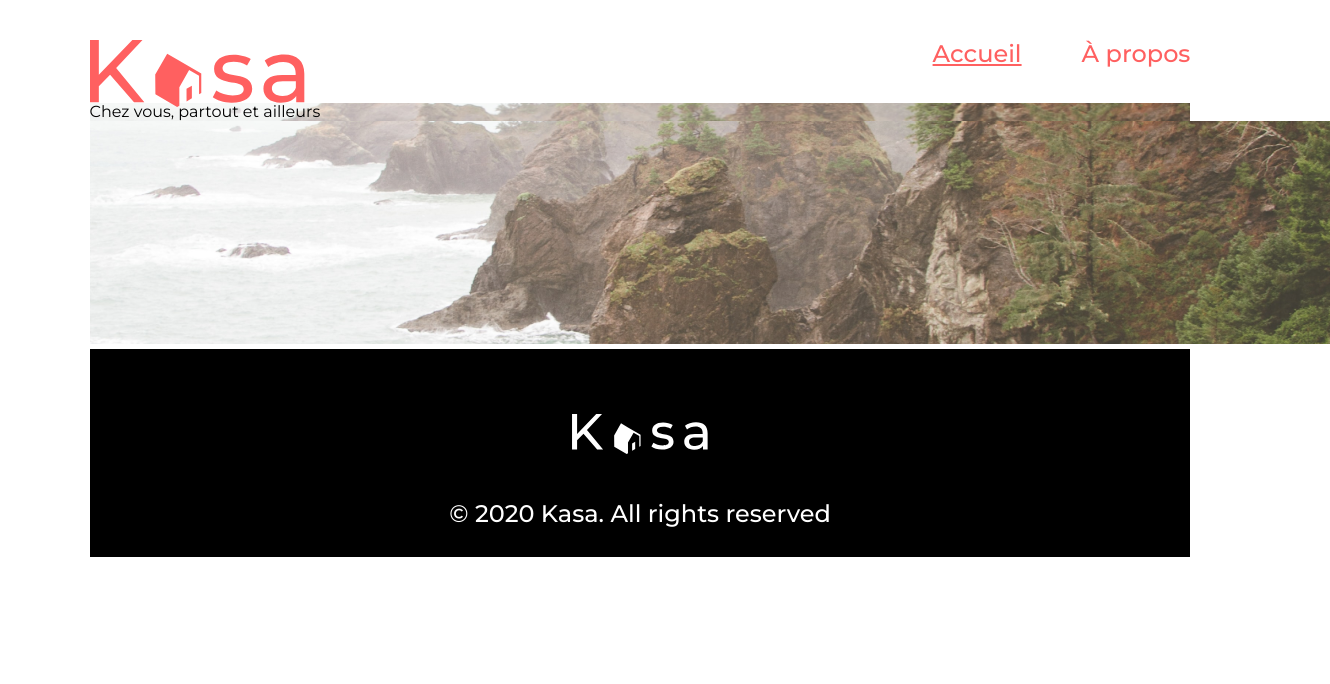
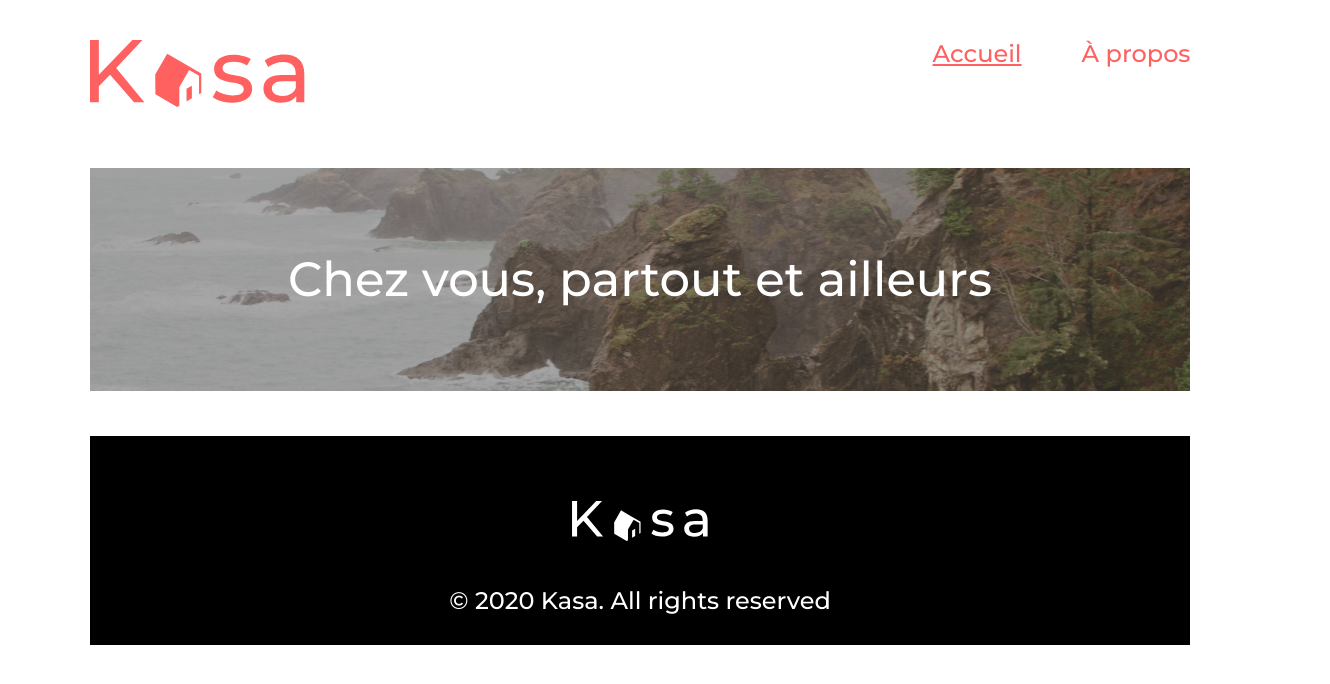
Before and after one commit to nassmim/oc-kasa-react, a React (Create React App) app: page / in a window 1280 px wide. Shown: the top 684 px of the page, 1330 px wide, since content can reach past the window. Built offline with nearby package versions, Linux system fonts and the light colour scheme.

Commit message:
header footer and home cover made

```diff
--- a/src/css/footer.module.css
+++ b/src/css/footer.module.css
@@ -37,7 +37,6 @@
 }
 
 .copyrights {
-  font-weight: 500;
   font-size: 1.5rem;
   color: #fff;
 }
--- a/src/css/header.module.css
+++ b/src/css/header.module.css
@@ -2,6 +2,7 @@
   display: flex;
   justify-content: space-between;
   padding-top: 40px;
+  margin-bottom: 65px;
 }
 
 .logo {
@@ -25,7 +26,6 @@
 
 .link {
   font-size: 1.5rem;
-  font-weight: 500;
   color: #ff6060;
 }
 
--- a/src/css/home.css
+++ /dev/null
@@ -1,3 +0,0 @@
-.hero {
-  background-image: url("../assets/backgrounds/home_hero.png");
-}
--- /dev/null
+++ b/src/css/home.module.css
@@ -0,0 +1,23 @@
+.hero {
+  position: relative;
+  display: flex;
+  flex-direction: column;
+  justify-content: center;
+  align-items: center;
+  height: 223px;
+  margin-bottom: 45px;
+}
+
+.background {
+  width: 100%;
+  height: 223px;
+  background: #000;
+  opacity: 0.35;
+}
+
+.title {
+  position: absolute;
+  font-size: 3rem;
+  font-weight: 500;
+  color: #fff;
+}
--- a/src/css/index.css
+++ b/src/css/index.css
@@ -1,5 +1,6 @@
 html {
   font-size: 100%;
+  font-weight: 500;
 }
 
 body {
@@ -8,11 +9,6 @@ body {
   font-family: "Montserrat", sans-serif;
   -webkit-font-smoothing: antialiased;
   -moz-osx-font-smoothing: grayscale;
-}
-
-code {
-  font-family: source-code-pro, Menlo, Monaco, Consolas, "Courier New",
-    monospace;
 }
 
 a {
--- a/src/pages/Home.jsx
+++ b/src/pages/Home.jsx
@@ -1,16 +1,18 @@
 import homeHeroImg from "../assets/backgrounds/home_hero.png"
-import home from "../css/home.css"
+import home from "../css/home.module.css"
 
 export default function Home() {
   return (
     <>
       <div
         className={home.hero}
-        style={{ backgroundImage: `url(${homeHeroImg})` }}
+        style={{
+          backgroundImage: `url(${homeHeroImg})`,
+        }}
       >
-        Chez vous, partout et ailleurs
+        <div className={home.background}></div>
+        <h1 className={home.title}>Chez vous, partout et ailleurs</h1>
       </div>
-      <img src={homeHeroImg} alt="" />
     </>
   )
 }
```
